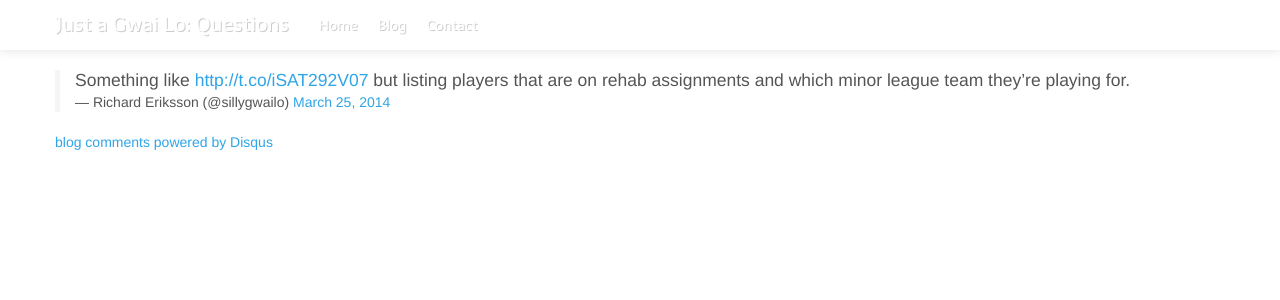
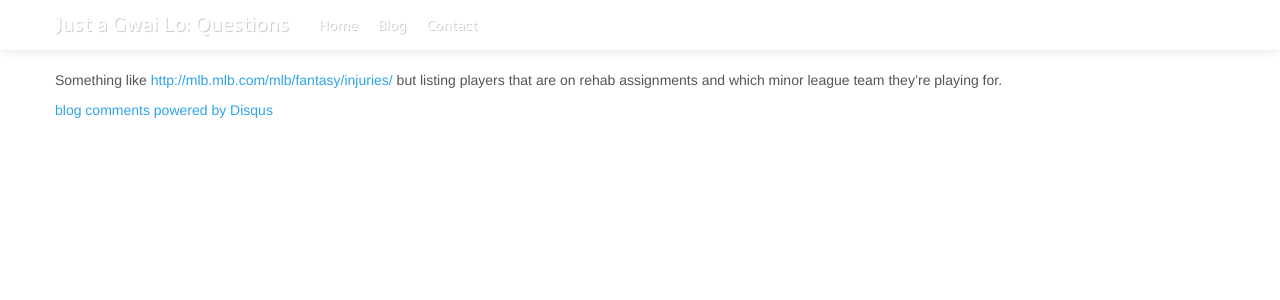
Before and after one commit to sillygwailo/questions.justagwailo.com, a Jekyll site: the page built from _posts/2014-03-24-rehab-assignments.md, in a window 1280 px wide. Shown: the top 300 px of the page. Built offline with Jekyll 4.4.1, drawn with Linux system fonts in a browser that asks for light colours; nearby versions of some CDN libraries; comment, search, counter and statistics services are not loaded.

Commit message:
Convert 3 more questions to straight Markdown.

```diff
--- a/_posts/2014-03-24-rehab-assignments.md
+++ b/_posts/2014-03-24-rehab-assignments.md
@@ -5,5 +5,4 @@ layout: post
 description: I bought the MiLB.TV add-on to MLB.TV this year. Is there a website listing rehab assignments?
 ---
 
-<blockquote class="twitter-tweet" lang="en"><p>Something like <a href="http://t.co/iSAT292V07">http://t.co/iSAT292V07</a> but listing players that are on rehab assignments and which minor league team they’re playing for.</p>&mdash; Richard Eriksson (@sillygwailo) <a href="https://twitter.com/sillygwailo/statuses/448268544782766080">March 25, 2014</a></blockquote>
-<script async src="//platform.twitter.com/widgets.js" charset="utf-8"></script>
+Something like <http://mlb.mlb.com/mlb/fantasy/injuries/> but listing players that are on rehab assignments and which minor league team they’re playing for.
```
Also changed, not shown: _posts/2014-03-03-text-editor-that-removes-cliches-and-puns.md (+1 -2 lines), _posts/2014-03-04-random-rss-feed.md (+1 -2 lines).
